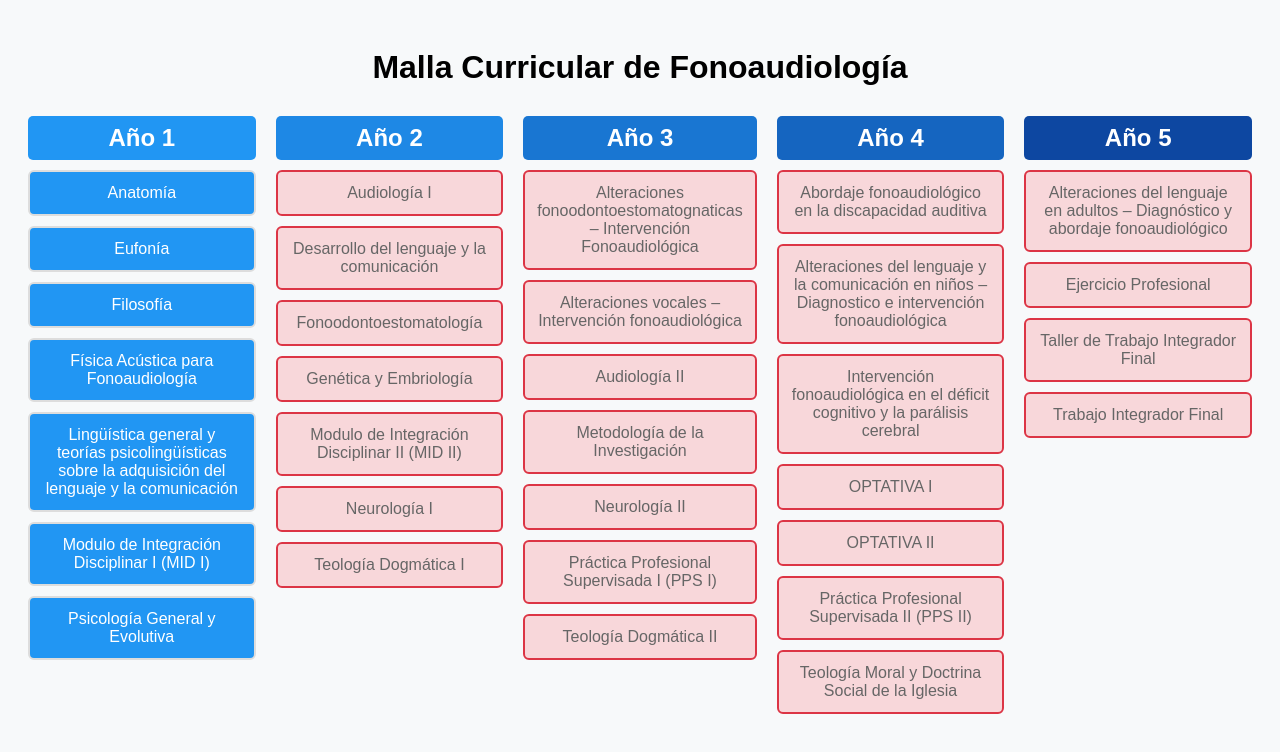
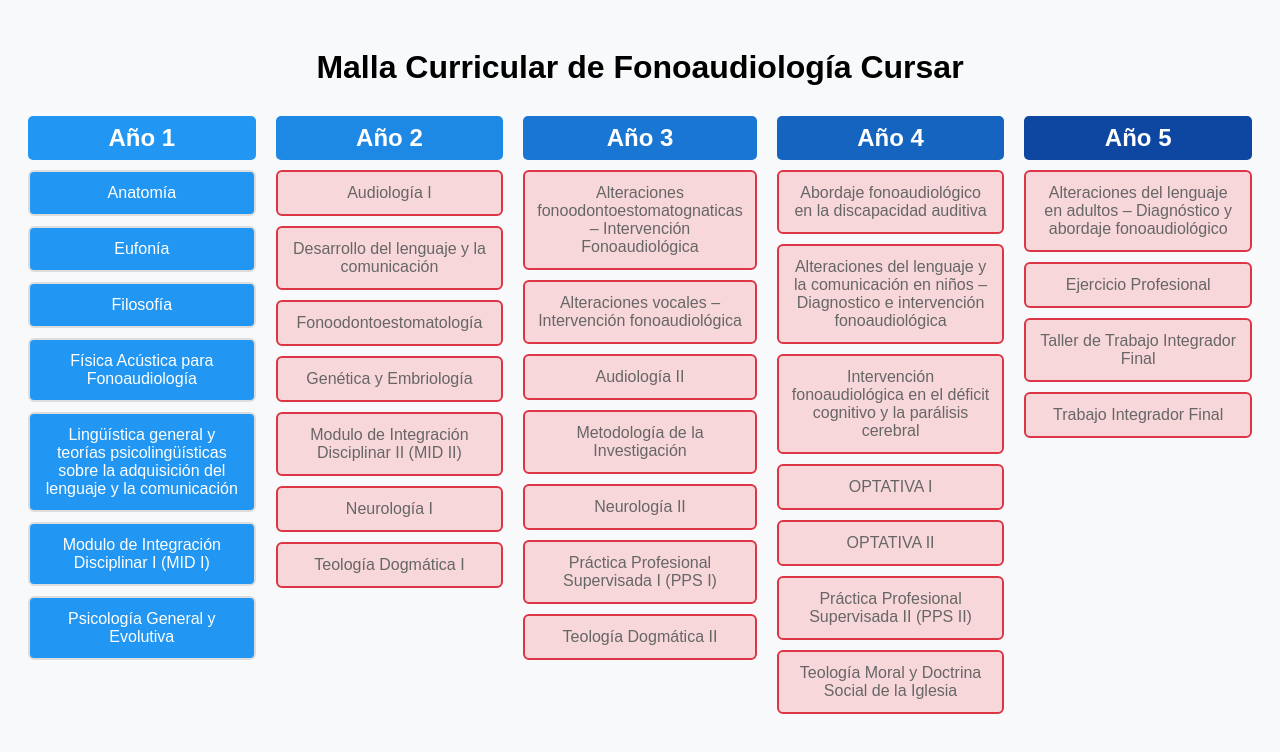
Before and after one commit to angemena/fono-cursar, a plain HTML site: page index.html in a window 1280 px wide. Drawn offline with Linux system fonts and the light colour scheme.

Commit message:
Update index.html

```diff
--- a/index.html
+++ b/index.html
@@ -7,7 +7,7 @@
   <link rel="stylesheet" href="style.css">
 </head>
 <body>
-  <h1>Malla Curricular de Fonoaudiología</h1>
+  <h1>Malla Curricular de Fonoaudiología Cursar </h1>
   <div class="container" id="malla"></div>
   <script src="script.js"></script>
 </body>
```
